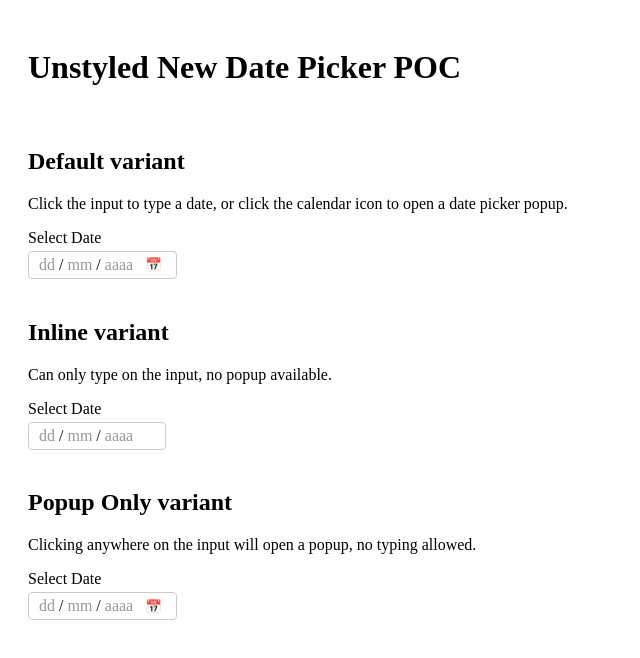
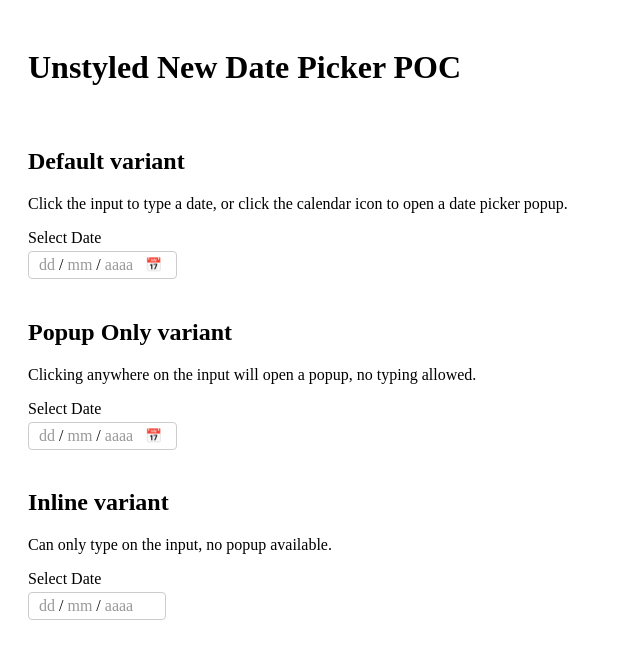
Before and after one commit to leojuriolli7/date-picker-poc, a React (Vite) app: page / in a window 1280 px wide. Shown: the top 658 px of the page, without its empty margins (0-640 px from the left). Built offline with nearby package versions, Linux system fonts and the light colour scheme.

Commit message:
chore: order

```diff
--- a/src/App.tsx
+++ b/src/App.tsx
@@ -28,17 +28,6 @@ const App: React.FC = () => {
       </div>
 
       <div>
-        <h2>Inline variant</h2>
-        <p>Can only type on the input, no popup available.</p>
-        <DateInput
-          variant="inline"
-          label="Select Date"
-          value={date2}
-          onChange={setDate2}
-        />
-      </div>
-
-      <div>
         <h2>Popup Only variant</h2>
 
         <p>
@@ -52,6 +41,17 @@ const App: React.FC = () => {
           onChange={setDate3}
         />
       </div>
+
+      <div>
+        <h2>Inline variant</h2>
+        <p>Can only type on the input, no popup available.</p>
+        <DateInput
+          variant="inline"
+          label="Select Date"
+          value={date2}
+          onChange={setDate2}
+        />
+      </div>
     </div>
   );
 };
```
